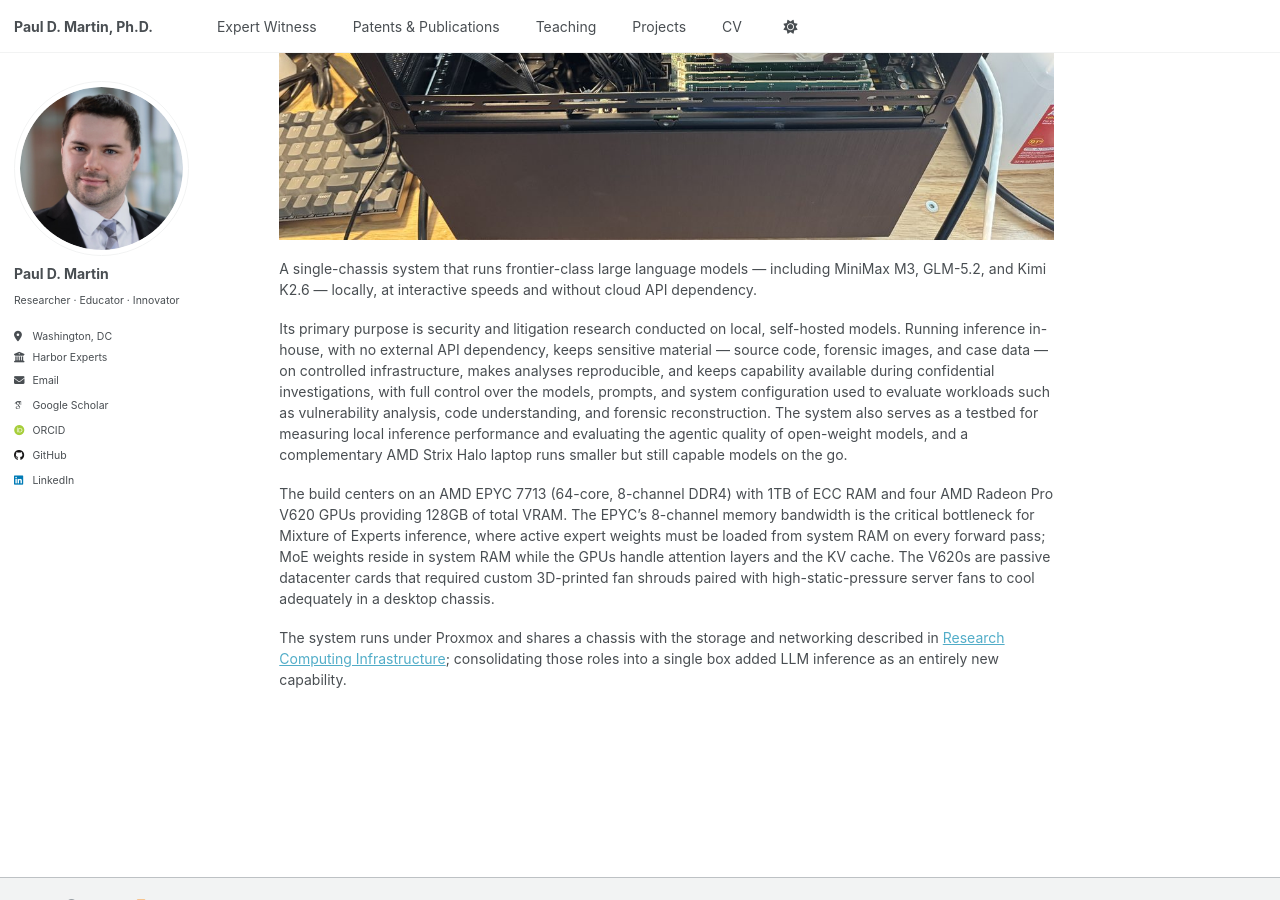
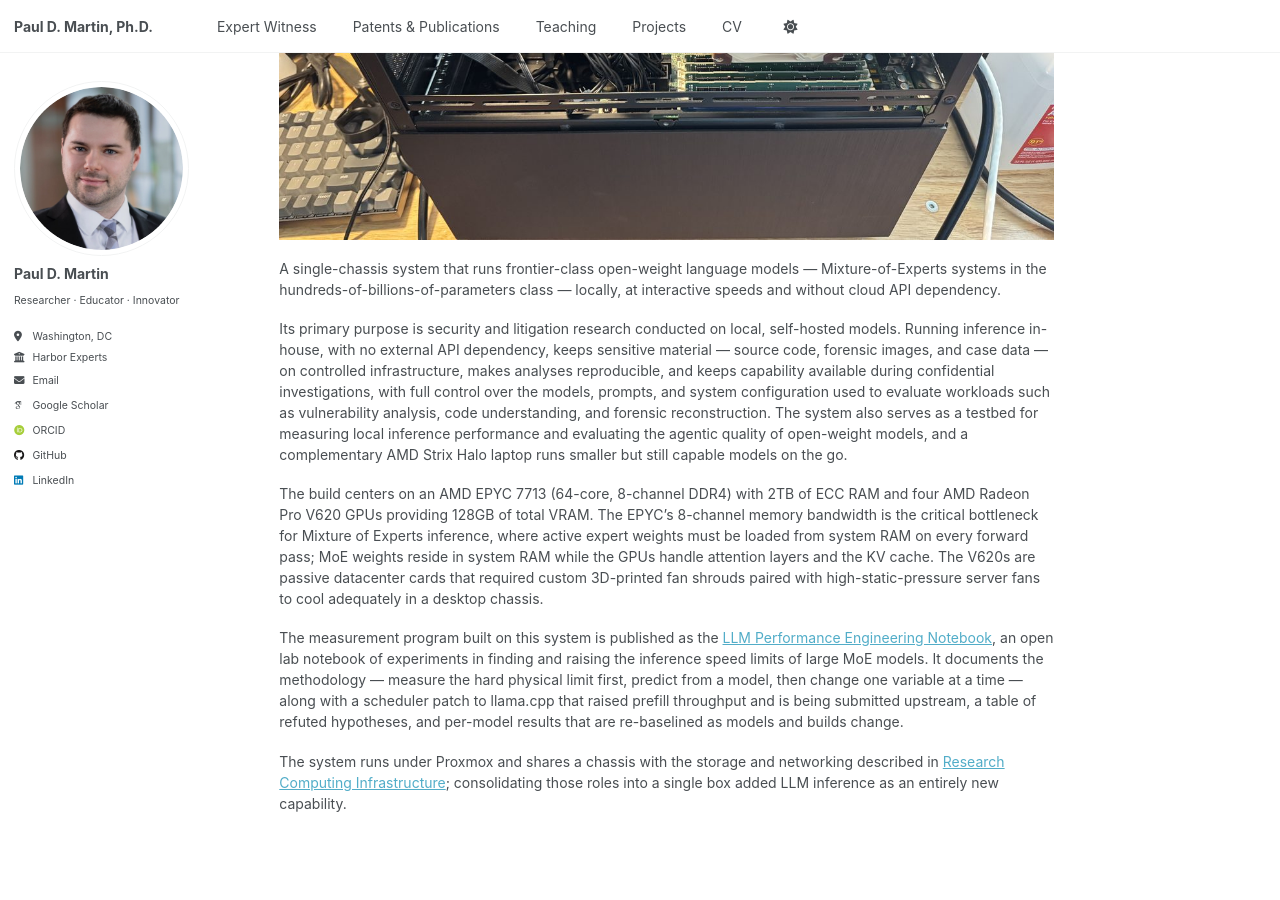
Before and after one commit to pauldmartinphd/pauldmartinphd.github.io, a Jekyll site: the page built from _portfolio/6-llm-inference-server.md, in a window 1280 px wide and 900 px high, scrolled down 539 px. Built offline with Jekyll 4.4.1, drawn with Linux system fonts in a browser that asks for light colours; some web fonts are replaced.

Commit message:
Update LLM testbed entry: durable model framing, 2TB RAM, notebook link
- Replace dated model-name list with a durable description of the model
  class the system runs
- Update RAM from 1TB to 2TB to match current hardware
- Link the LLM Performance Engineering Notebook from the testbed entry
  and the publications research-topics list

```diff
--- a/_pages/publications.html
+++ b/_pages/publications.html
@@ -31,7 +31,7 @@ author_profile: true
 
 <p><strong>AI systems and applications</strong></p>
 <ul>
-  <li>Performance analysis and optimization of local large language model inference, including forecasting of architecture and parameter-scaling trends across frontier, open-weight, and agentic models</li>
+  <li>Performance analysis and optimization of local large language model inference, including forecasting of architecture and parameter-scaling trends across frontier, open-weight, and agentic models &mdash; published as an open lab notebook, the <a href="https://github.com/pauldmartinphd/llm-performance-engineering-notebook">LLM Performance Engineering Notebook</a>, including a scheduler patch being submitted upstream to llama.cpp</li>
   <li>Use of large language models for technical research and analysis</li>
   <li>Exploratory use of multimodal large language models for diagnosis of disease progression</li>
 </ul>
--- a/_portfolio/6-llm-inference-server.md
+++ b/_portfolio/6-llm-inference-server.md
@@ -1,6 +1,6 @@
 ---
 title: "LLM Inference Testbed for Performance and Agentic-Quality Analysis"
-excerpt: "Single-socket EPYC workstation running frontier-class 600B+ parameter language models locally, with 1TB RAM and 128GB VRAM across four AMD Radeon Pro V620 GPUs."
+excerpt: "Single-socket EPYC workstation running frontier-class 600B+ parameter language models locally, with 2TB RAM and 128GB VRAM across four AMD Radeon Pro V620 GPUs."
 collection: portfolio
 category: infrastructure
 weight: 41
@@ -8,10 +8,12 @@ weight: 41
 
 ![LLM inference server build showing four AMD Radeon Pro V620 GPUs and EPYC 7713 in a Jonsbo N5 chassis](/images/llm-server-build.jpg)
 
-A single-chassis system that runs frontier-class large language models — including MiniMax M3, GLM-5.2, and Kimi K2.6 — locally, at interactive speeds and without cloud API dependency.
+A single-chassis system that runs frontier-class open-weight language models — Mixture-of-Experts systems in the hundreds-of-billions-of-parameters class — locally, at interactive speeds and without cloud API dependency.
 
 Its primary purpose is security and litigation research conducted on local, self-hosted models. Running inference in-house, with no external API dependency, keeps sensitive material — source code, forensic images, and case data — on controlled infrastructure, makes analyses reproducible, and keeps capability available during confidential investigations, with full control over the models, prompts, and system configuration used to evaluate workloads such as vulnerability analysis, code understanding, and forensic reconstruction. The system also serves as a testbed for measuring local inference performance and evaluating the agentic quality of open-weight models, and a complementary AMD Strix Halo laptop runs smaller but still capable models on the go.
 
-The build centers on an AMD EPYC 7713 (64-core, 8-channel DDR4) with 1TB of ECC RAM and four AMD Radeon Pro V620 GPUs providing 128GB of total VRAM. The EPYC's 8-channel memory bandwidth is the critical bottleneck for Mixture of Experts inference, where active expert weights must be loaded from system RAM on every forward pass; MoE weights reside in system RAM while the GPUs handle attention layers and the KV cache. The V620s are passive datacenter cards that required custom 3D-printed fan shrouds paired with high-static-pressure server fans to cool adequately in a desktop chassis.
+The build centers on an AMD EPYC 7713 (64-core, 8-channel DDR4) with 2TB of ECC RAM and four AMD Radeon Pro V620 GPUs providing 128GB of total VRAM. The EPYC's 8-channel memory bandwidth is the critical bottleneck for Mixture of Experts inference, where active expert weights must be loaded from system RAM on every forward pass; MoE weights reside in system RAM while the GPUs handle attention layers and the KV cache. The V620s are passive datacenter cards that required custom 3D-printed fan shrouds paired with high-static-pressure server fans to cool adequately in a desktop chassis.
+
+The measurement program built on this system is published as the [LLM Performance Engineering Notebook](https://github.com/pauldmartinphd/llm-performance-engineering-notebook), an open lab notebook of experiments in finding and raising the inference speed limits of large MoE models. It documents the methodology — measure the hard physical limit first, predict from a model, then change one variable at a time — along with a scheduler patch to llama.cpp that raised prefill throughput and is being submitted upstream, a table of refuted hypotheses, and per-model results that are re-baselined as models and builds change.
 
 The system runs under Proxmox and shares a chassis with the storage and networking described in [Research Computing Infrastructure](/portfolio/research-computing-infrastructure/); consolidating those roles into a single box added LLM inference as an entirely new capability.
```
